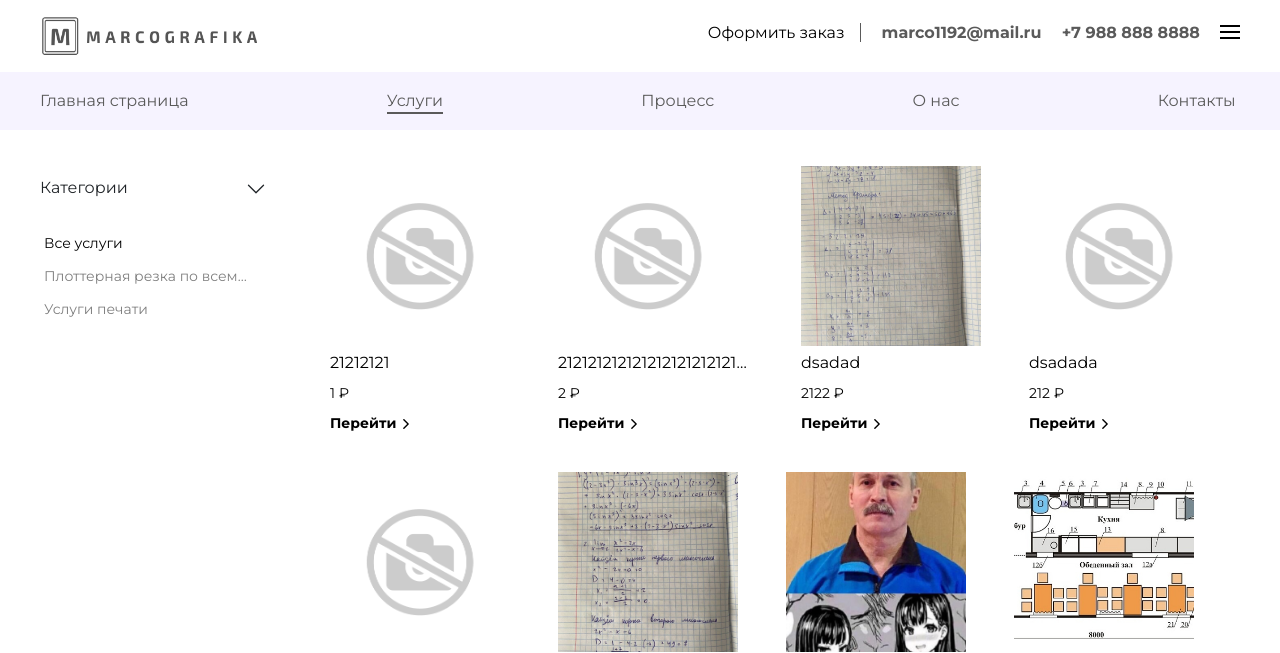
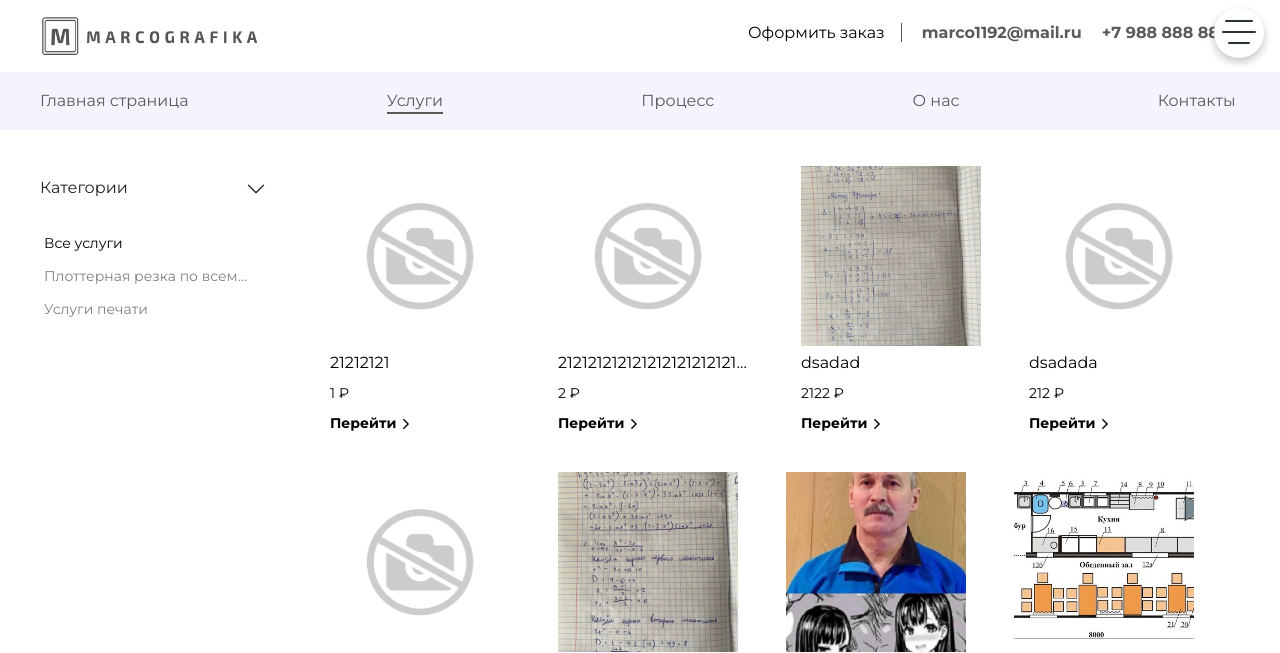
Before and after one commit to ruz1k/marcografika, a Django app: page /service/ in a window 1280 px wide. Shown: the top 653 px of the page. Run offline with Django 3.2, Linux system fonts and the light colour scheme; data comes from the database, SQL or seed files in the repository.

Commit message:
fix menu

```diff
--- a/main/templates/main/index.html
+++ b/main/templates/main/index.html
@@ -33,7 +33,7 @@
                         <a href="{% url "order:order_service" %}" class="button">Оформить заказ</a>
                         <a href="mailto:marco1192@mail.ru">marco1192@mail.ru</a>
                         <a href="tel:+79870690441">+7 988 888 8888</a>
-                        <img src={% static "media/icons/open-menu.svg" %} alt="menu" class="menu-btn" id="open-menu">
+                    </div>
                 </div>
             </div>
         </div>
@@ -41,13 +41,10 @@
             <nav class="links__content">
                 <a href="{%url 'index' %}" {% if request.path == '/' %} class="active" {% endif %}>Главная
                     страница</a>
-                    <a href="{% url "availability:product_list" %}" {% if 'service' in request.path %} class="active"
-                        {% endif %}>Услуги</a>
-                    <a href="{% url "mediabank:media_photo" %}" {% if 'process' in request.path %} class="active"
-                        {%endif %}>Процесс</a>
+                <a href="{% url "availability:product_list" %}" {% if 'service' in request.path %} class="active" {%endif %}>Услуги</a>
+                <a href="{% url "mediabank:media_photo" %}" {% if 'process' in request.path %} class="active" {%endif%}>Процесс</a>
                 <a href>О нас</a>
-                    <a href="{% url "contact" %}" {% if 'contact' in request.path %} class="active"
-                        {%endif %}>Контакты</a>
+                <a href="{% url "contact" %}" {% if 'contact' in request.path %} class="active" {%endif %}>Контакты</a>
             </nav>
         </div>
         <script type="text/javascript">
@@ -71,12 +68,15 @@
         {% block content %}{% endblock %}
     </div>
     {%block footer%}{%endblock%}
+    <div class="menu">
+        <button class="nav-tgl" type="button" aria-label="toggle menu">
+            <span aria-hidden="true"></span>
+        </button>
         <nav id="overlay" class="hamburger">
             <div class="hamburger__header">
                 <a href="{%url 'index' %}">
                     <img src={% static 'media/icons/logo.png' %} alt="logo" width="220" height="40" />
                 </a>
-            <img src={% static "media/icons/close.svg" %} alt="menu" class="close-button" id="close-menu">
             </div>
             <div class="hamburger__content">
                 <ul>
@@ -86,8 +86,8 @@
                     </li>
 
                     <li>
-                    <a href="{% url "availability:product_list" %}" {% if 'service' in request.path %} class="active"
-                        {% endif %}>Услуги</a>
+                        <a href="{% url "availability:product_list" %}" {% if 'service' in request.path %}
+                            class="active" {% endif %}>Услуги</a>
                     </li>
 
                     <li>
@@ -99,14 +99,15 @@
                         <a href>О нас</a>
                     </li>
                     <li>
-                    <a href="{% url "contact" %}" {% if 'contact' in request.path %} class="active"
-                        {%endif %}>Контакты</a>
+                        <a href="{% url "contact" %}" {% if 'contact' in request.path %} class="active" {%endif%}>Контакты</a>
                     </li>
                 </ul>
                 <div class="hamburger__information">
                     <a href="mailto:marco1192@mail.ru">marco1192@mail.ru</a>
                     <a href="tel:+79870690441">+7 988 888 8888</a>
-                <a href="https://yandex.ru/maps/43/kazan/house/ulitsa_kosmonavtov_71/YEAYdAdpQEwOQFtvfXt4d3lmYw==/?ll=49.209998%2C55.796557&z=17.22">Ул. Космонавтов, 71, Казань, Респ. Татарстан, 420061</a>
+                    <a
+                        href="https://yandex.ru/maps/43/kazan/house/ulitsa_kosmonavtov_71/YEAYdAdpQEwOQFtvfXt4d3lmYw==/?ll=49.209998%2C55.796557&z=17.22">Ул.
+                        Космонавтов, 71, Казань, Респ. Татарстан, 420061</a>
                     <div class="social-networks">
                         <a href="https://www.instagram.com/marcografika/">
                             <img src={% static 'media/icons/instagram.svg' %} alt="instagram" width="40" height="40" />
@@ -119,23 +120,16 @@
                         </a>
                     </div>
                 </div>
-        </div>
                 <script type="text/javascript">
-            const overlay = document.getElementById('overlay');
-            const closeMenu = document.getElementById('close-menu');
-
-
-            document.getElementById('open-menu').addEventListener('click', function () {
-                overlay.classList.add('show-menu');
-                $("body").addClass('no-overflow');
-            });
-
-            document.getElementById('close-menu').addEventListener('click', function () {
-                overlay.classList.remove('show-menu')
-                $("body").removeClass('no-overflow');
+                    const menu = document.querySelector('.menu');
+                    const btn = menu.querySelector('.nav-tgl');
+                    btn.addEventListener('click', evt => {
+                        menu.classList.toggle('active');
                     })
                 </script>
+            </div>
         </nav>
+    </div>
 </body>
 
 </html>
--- a/static/css/index.css
+++ b/static/css/index.css
@@ -1,5 +1,102 @@
 @import url('https://fonts.googleapis.com/css2?family=Montserrat&display=swap');
 @import url('https://fonts.googleapis.com/css2?family=Montserrat:wght@700&display=swap');
+.hamburger {
+    display: block !important;
+}
+.nav-tgl {
+    display: inline-block;
+    cursor: pointer;
+    position: fixed;
+    z-index: 100;
+    right: 16px;
+    top: 8px;
+    width: 50px;
+    height: 50px;
+    border: none;
+    border-radius: 50%;
+    padding: 0;
+    background: #fff;
+    box-shadow: 0px 4px 8px rgba(0, 0, 0, 0.24);
+    line-height: 0.6;
+    text-align: center;
+}
+.nav-tgl > span {
+    display: inline-block;
+    position: relative;
+    height: 2px;
+    width: 34px;
+    top: -2px;
+    border-radius: 1px;
+    background: #293335;
+    vertical-align: middle;
+}
+.nav-tgl > span:before, .nav-tgl > span:after {
+    display: inline-block;
+    position: absolute;
+    content: "";
+    height: 2px;
+    border-radius: 1px;
+    background: #293335;
+    transition: all 200ms;
+}
+.nav-tgl > span:before {
+    top: -11px;
+    left: 3px;
+    width: 28px;
+}
+.nav-tgl > span:after {
+    top: 11px;
+    left: 6px;
+    width: 22px;
+}
+.nav-tgl:focus {
+    outline: none;
+}
+.nav-tgl:hover > span:after, .nav-tgl:hover > span:before {
+    width: 34px;
+    left: 0;
+}
+.menu.active {
+    z-index: 999;
+}
+.menu {
+    top: 0;
+    position: absolute;
+    width: 100%;
+}
+.hamburger:before {
+    display: block;
+    position: fixed;
+    top: 0;
+    left: 0;
+    content: "";
+    width: 100vw;
+    height: 100vh;
+    background: white;
+    transition: all 500ms ease-in-out;
+    clip-path: circle(30px at calc(100% - 65px) 65px);
+    visibility: hidden;
+}
+.menu.active .hamburger:before {
+    visibility: visible;
+    clip-path: circle(100%);
+}
+.menu.active .nav-tgl > span {
+    height: 0;
+    top: -2px;
+}
+.menu.active .nav-tgl > span:after, .menu.active .nav-tgl > span:before {
+    top: 0px;
+    left: 0;
+    width: 34px;
+}
+.menu.active .nav-tgl > span:after {
+    transform: rotate(-45deg);
+}
+.menu.active .nav-tgl > span:before {
+    transform: rotate(45deg);
+}
+
 .no-overflow {
     overflow: hidden !important;
 }
@@ -256,10 +353,6 @@ nav .close-button {
     cursor: pointer;
 }
 
-.hamburger {
-    display: none;
-}
-
 nav ul {
     list-style-type: none;
     margin-right: 570px;
```
Also changed, not shown: other parts of static/css/index.css (+28 -27 lines). Lines whose indentation alone changed are shown as unchanged.
